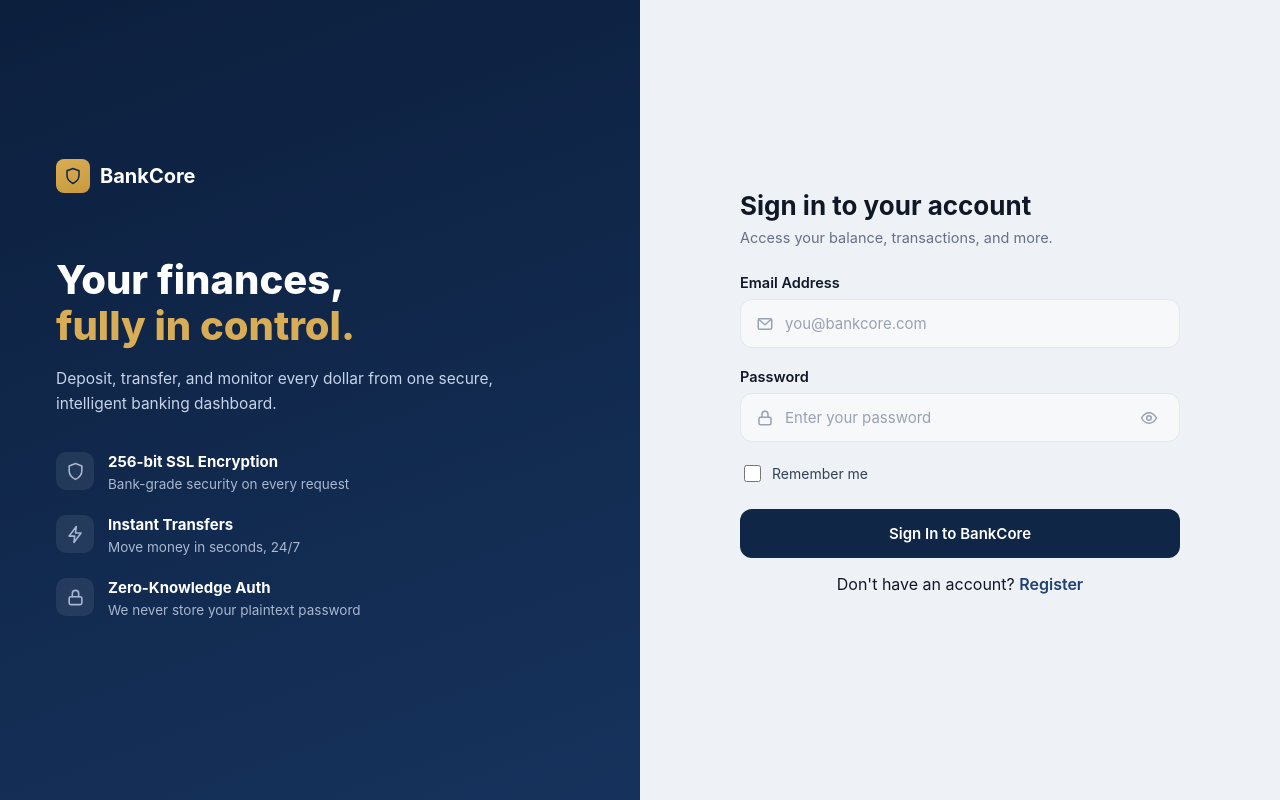
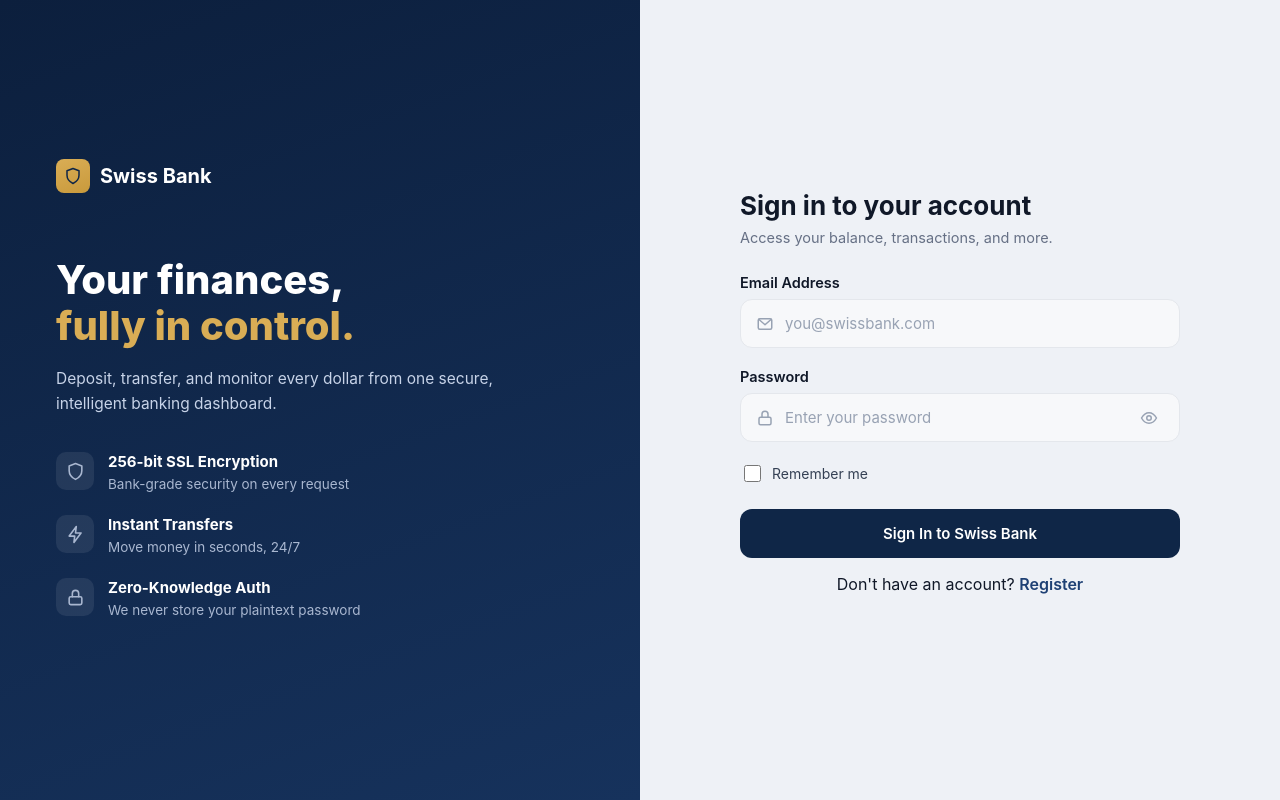
Before and after one commit to Aditya121203/bankcore-frontend, a React (Vite) app: page /login in a window 1280 px wide. Built offline with nearby package versions, Linux system fonts and the light colour scheme; no server answers.

Commit message:
Update Login.jsx
name change

```diff
--- a/src/pages/Login.jsx
+++ b/src/pages/Login.jsx
@@ -58,7 +58,7 @@ export default function Login() {
             >
               <IconShield width={18} height={18} stroke="#0f2647" />
             </span>
-            BankCore
+            Swiss Bank
           </div>
 
           <h1>
@@ -127,7 +127,7 @@ export default function Login() {
                 <input
                   id="email"
                   type="email"
-                  placeholder="you@bankcore.com"
+                  placeholder="you@swissbank.com"
                   value={email}
                   onChange={(e) => setEmail(e.target.value)}
                   autoComplete="email"
@@ -172,7 +172,7 @@ export default function Login() {
             </div>
 
             <button type="submit" className="btn btn-primary btn-block" disabled={submitting}>
-              {submitting ? "Signing in…" : "Sign In to BankCore"}
+              {submitting ? "Signing in…" : "Sign In to Swiss Bank"}
             </button>
 
             <p style={{ textAlign: "center", marginTop: 16 }}>
```
